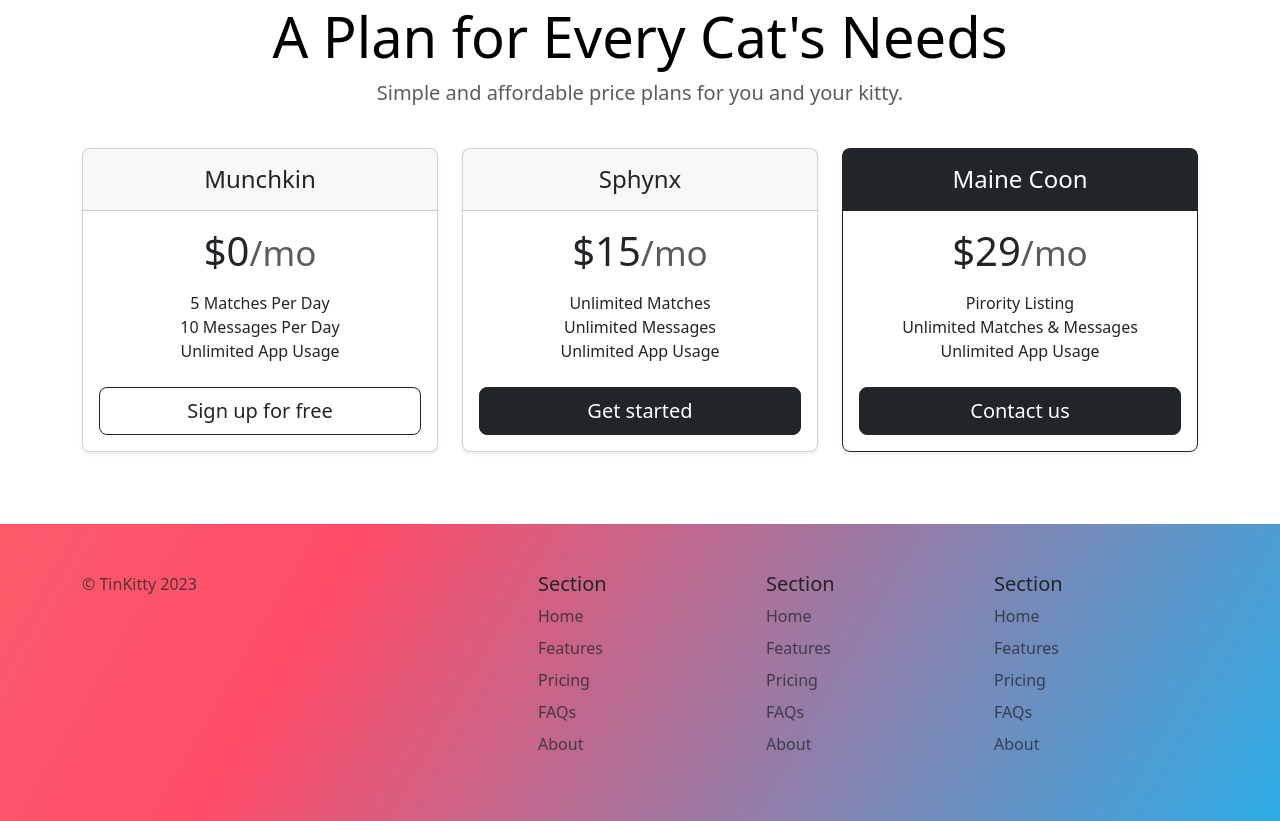
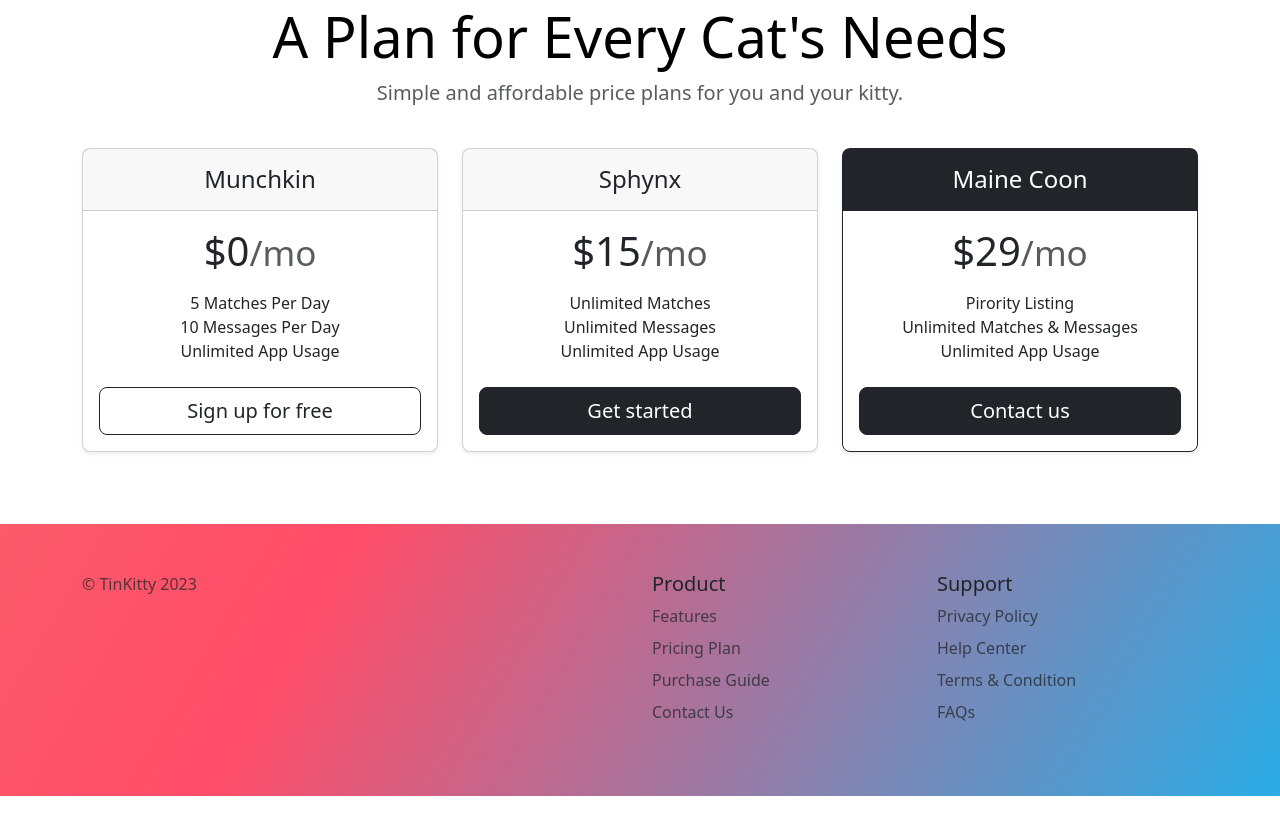
Before and after one commit to Createira/tinkitty-project, a plain HTML site: page index.html in a window 1280 px wide. Shown: the part 1976-2797 px from the top of the page. After the commit the page ends 2772 px from the top, so only its background shows below. Drawn offline with nearby package versions, Linux system fonts and the light colour scheme.

Commit message:
refactor: change footer

```diff
--- a/index.html
+++ b/index.html
@@ -37,10 +37,12 @@
     <!-- Title -->
     <section class="gradient-background" id="title">
       <div class="container col-xxl-8 px-4 py-5">
-        <div class="row flex-lg-row-reverse align-items-center g-5 py-5">
+        <div
+          class="row flex-lg-row-reverse flex-sm-column align-items-center justify-content-center g-5 py-5"
+        >
           <div class="col-10 col-sm-8 col-lg-6">
             <img
-              style="height: 800px"
+              style="max-width: auto; max-height: 800px"
               src="/images/iphone.png"
               class="d-block mx-lg-auto img-fluid"
               alt="App Demo"
@@ -289,7 +291,7 @@
     <!-- Footer -->
     <section class="gradient-background" id="footer">
       <div class="container">
-        <footer class="row row-cols-1 row-cols-sm-2 row-cols-md-5 py-5 mt-5">
+        <footer class="row row-cols-1 row-cols-sm-2 row-cols-md-4 py-5 mt-5">
           <div class="col mb-3">
             <p class="text-body-secondary">© TinKitty 2023</p>
           </div>
@@ -297,70 +299,51 @@
           <div class="col mb-3"></div>
 
           <div class="col mb-3">
-            <h5>Section</h5>
+            <h5>Product</h5>
             <ul class="nav flex-column">
-              <li class="nav-item mb-2">
-                <a href="#" class="nav-link p-0 text-body-secondary">Home</a>
-              </li>
               <li class="nav-item mb-2">
                 <a href="#" class="nav-link p-0 text-body-secondary"
                   >Features</a
                 >
               </li>
               <li class="nav-item mb-2">
-                <a href="#" class="nav-link p-0 text-body-secondary">Pricing</a>
+                <a href="#" class="nav-link p-0 text-body-secondary"
+                  >Pricing Plan</a
+                >
               </li>
               <li class="nav-item mb-2">
-                <a href="#" class="nav-link p-0 text-body-secondary">FAQs</a>
+                <a href="#" class="nav-link p-0 text-body-secondary"
+                  >Purchase Guide</a
+                >
               </li>
               <li class="nav-item mb-2">
-                <a href="#" class="nav-link p-0 text-body-secondary">About</a>
+                <a href="#" class="nav-link p-0 text-body-secondary"
+                  >Contact Us</a
+                >
               </li>
             </ul>
           </div>
 
           <div class="col mb-3">
-            <h5>Section</h5>
+            <h5>Support</h5>
             <ul class="nav flex-column">
               <li class="nav-item mb-2">
-                <a href="#" class="nav-link p-0 text-body-secondary">Home</a>
+                <a href="#" class="nav-link p-0 text-body-secondary"
+                  >Privacy Policy</a
+                >
               </li>
               <li class="nav-item mb-2">
                 <a href="#" class="nav-link p-0 text-body-secondary"
-                  >Features</a
+                  >Help Center</a
                 >
               </li>
               <li class="nav-item mb-2">
-                <a href="#" class="nav-link p-0 text-body-secondary">Pricing</a>
+                <a href="#" class="nav-link p-0 text-body-secondary"
+                  >Terms & Condition</a
+                >
               </li>
               <li class="nav-item mb-2">
                 <a href="#" class="nav-link p-0 text-body-secondary">FAQs</a>
-              </li>
-              <li class="nav-item mb-2">
-                <a href="#" class="nav-link p-0 text-body-secondary">About</a>
-              </li>
-            </ul>
-          </div>
-
-          <div class="col mb-3">
-            <h5>Section</h5>
-            <ul class="nav flex-column">
-              <li class="nav-item mb-2">
-                <a href="#" class="nav-link p-0 text-body-secondary">Home</a>
-              </li>
-              <li class="nav-item mb-2">
-                <a href="#" class="nav-link p-0 text-body-secondary"
-                  >Features</a
-                >
-              </li>
-              <li class="nav-item mb-2">
-                <a href="#" class="nav-link p-0 text-body-secondary">Pricing</a>
-              </li>
-              <li class="nav-item mb-2">
-                <a href="#" class="nav-link p-0 text-body-secondary">FAQs</a>
-              </li>
-              <li class="nav-item mb-2">
-                <a href="#" class="nav-link p-0 text-body-secondary">About</a>
               </li>
             </ul>
           </div>
```
